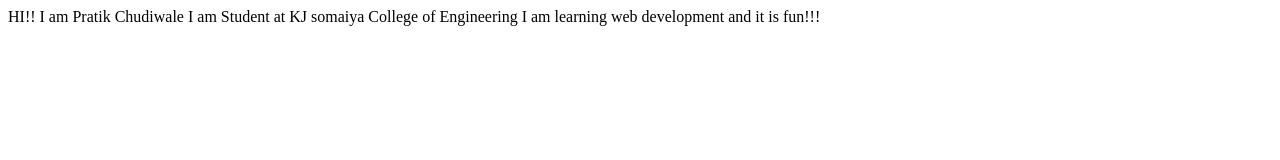
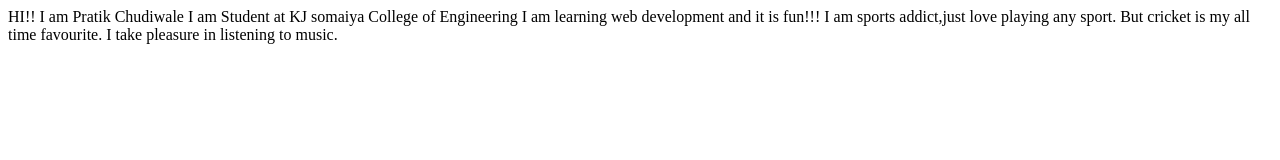
Before and after one commit to chudiwalepratik/PratikChudiwale-Site, a plain HTML site: page index.html in a window 1280 px wide. Drawn offline with Linux system fonts and the light colour scheme.

Commit message:
update hobby

```diff
--- a/index.html
+++ b/index.html
@@ -10,5 +10,9 @@
   HI!! I am Pratik Chudiwale
   I am Student at KJ somaiya College of Engineering
   I am learning web development and it is fun!!!
+
+  I am sports addict,just love playing any sport.
+  But cricket is my all time favourite.
+  I take pleasure in listening to music.
 </body>
 </html>
```
